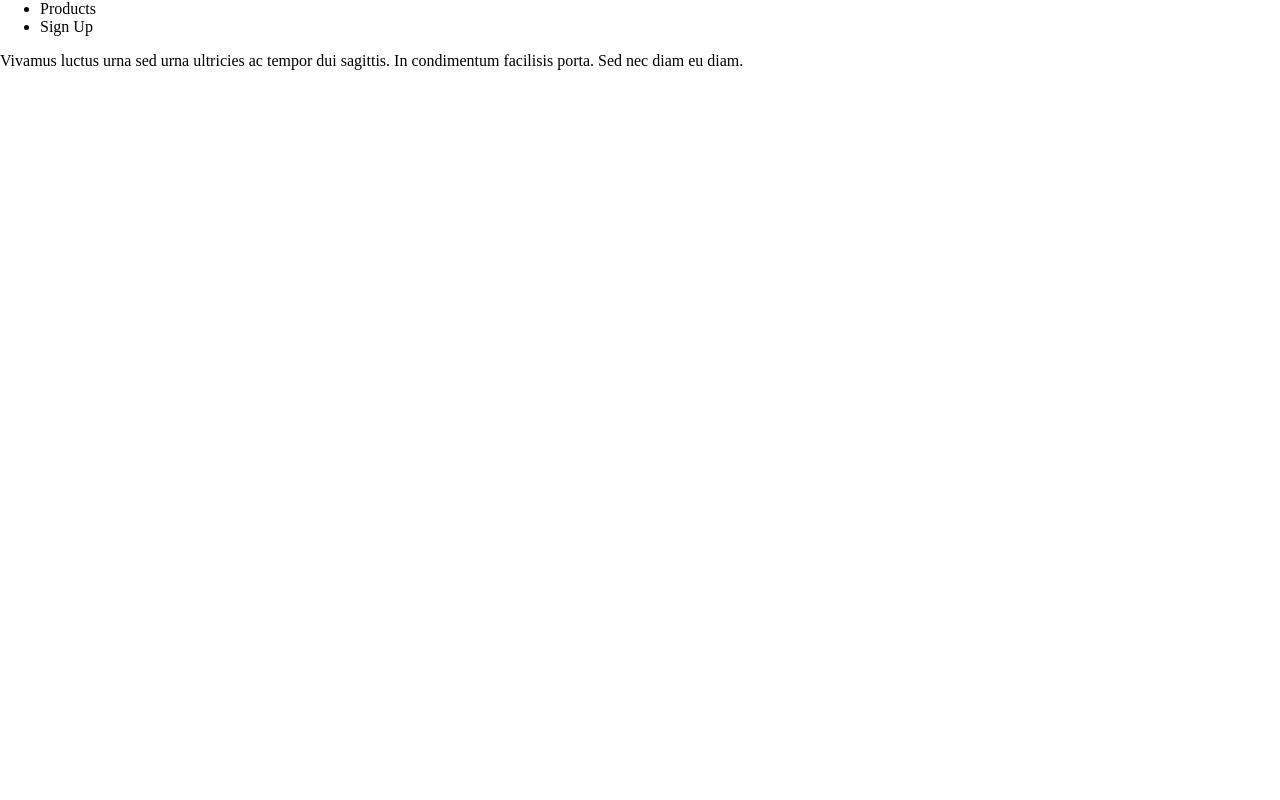
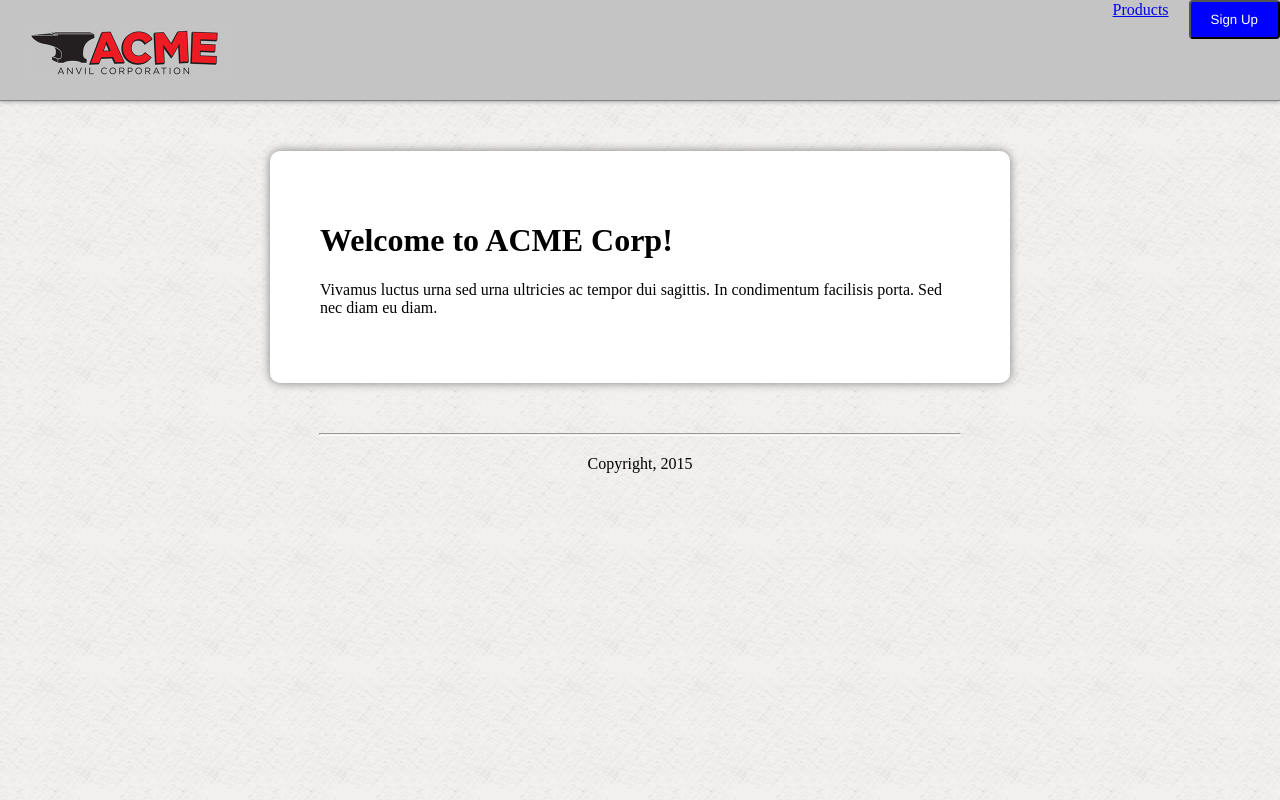
Before and after one commit to ejifa/fdwd-30, a plain HTML site: page homework/week2/index.html in a window 1280 px wide. Drawn offline with Linux system fonts and the light colour scheme.

Commit message:
some changes before <nav>

```diff
--- a/homework/week2/index.html
+++ b/homework/week2/index.html
@@ -1,3 +1,4 @@
+<!DOCTYPE html>
 <html>
   <head>
     <link rel="stylesheet" type="text/css" href="style/style.css">
@@ -6,23 +7,23 @@
 
   <body>
     <header>
-      <a img src="imgs/acme-corp.jpg">
-      <p>
-        <ul>
-          <li>Products</li>
-          <li>Sign Up</li>
-        </ul>
-      </p>
+      <img src="imgs/acme-corp.jpg" alt="ACME Logo">
+      <ul>
+        <li><button href="#">Sign Up</<button></li>
+        <li><a href="#">Products</a></li>
+      </ul>
     </header>
 
     <main>
-      <p>
-        Vivamus luctus urna sed urna ultricies ac tempor dui sagittis. In condimentum facilisis porta. Sed nec diam eu diam.
-      </p>
+      <h1>Welcome to ACME Corp!</h1>
+      <p>Vivamus luctus urna sed urna ultricies ac tempor dui sagittis. In condimentum facilisis porta. Sed nec diam eu diam.</p>
     </main>
 
     <footer>
-
+      <hr>
+      <p>
+        Copyright, 2015
+      </p>
     </footer>
 
   </body>
--- a/homework/week2/style/style.css
+++ b/homework/week2/style/style.css
@@ -1,15 +1,73 @@
 body {
-  background-image: url("imgs/background.png");
-  margin: 0;
+  background-image: url("../imgs/background.png");
+  margin: 0 auto;
 }
 
-/*header {
+header {
   background-color: #c4c4c4;
-  width: 100%
-  height: 10%;
+  width: 100%;
+  height: 100px;
+  border-bottom: 1px solid gray;
+  box-shadow: 0px 0px 5px #888888;
+  position: relative;
 }
 
-li  {
+main {
+  padding: 50px;
+  margin: 50px auto 50px auto;
+  background-color: white;
+  border-radius: 10px;
+  width: 50%;
+  box-shadow: 0px 0px 10px gray;
+}
+
+ul{
   display: inline;
-  align: right;
-}*/
+}
+
+li {
+  display: inline;
+  float: right;
+}
+
+a {
+  vertical-align: middle;
+  padding: 20px;
+}
+
+img {
+  padding: 25px;
+  width:200px;
+  height: auto;
+  float: left;
+}
+
+footer{
+  text-align: center;
+}
+
+
+
+
+
+
+
+
+
+
+
+button {
+  background: blue;
+  border-radius: 4px;
+  font-family: Helvetica;
+  color: #ffffff;
+  padding: 10px 20px 10px 20px;
+}
+
+hr {
+  color: gray;
+  box-shadow: 0px 1px 0px white;
+  margin: 20px auto 20px auto;
+  width: 50%;
+  text-align: center;
+}
```
Also changed, not shown: homework/week2/background.png (added).
